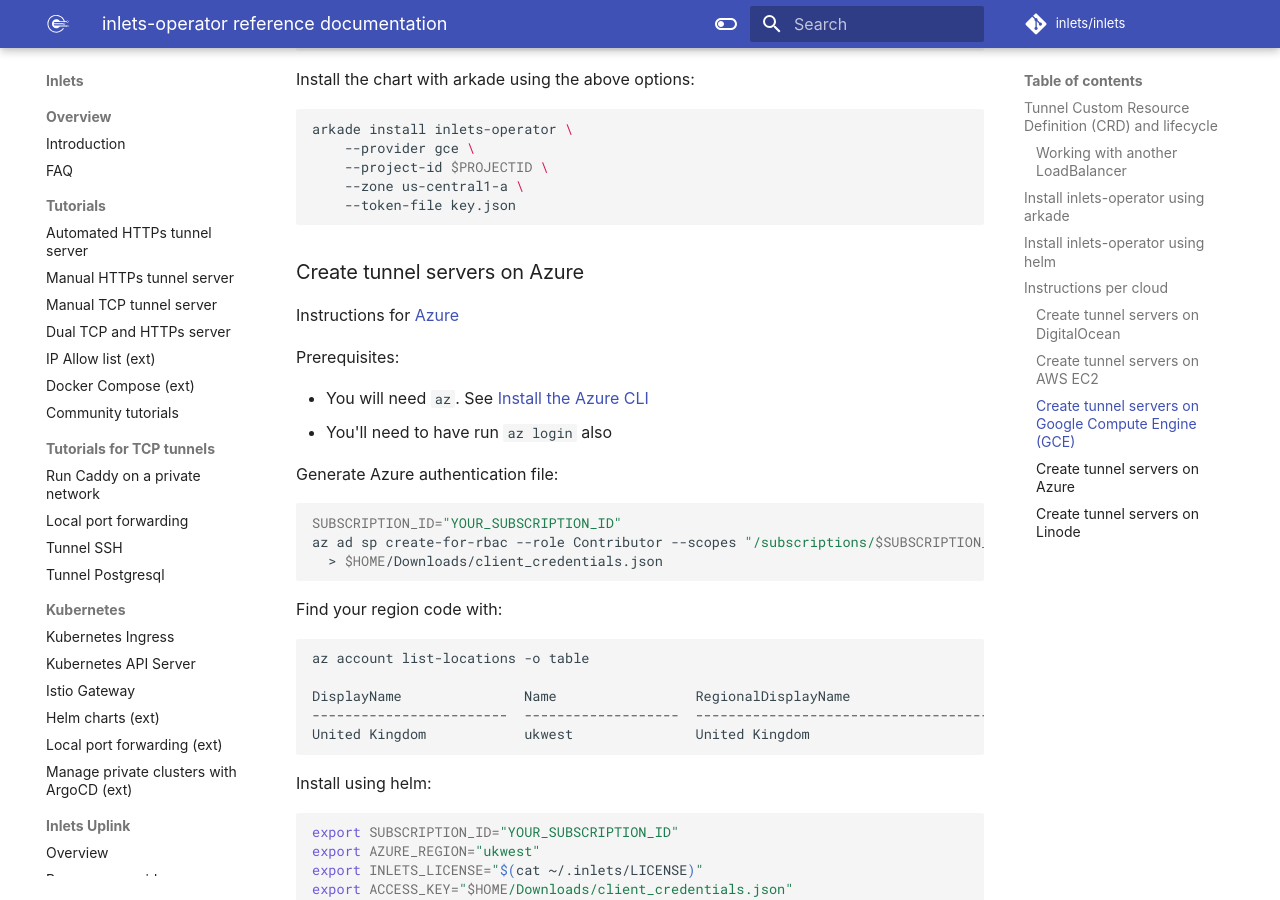
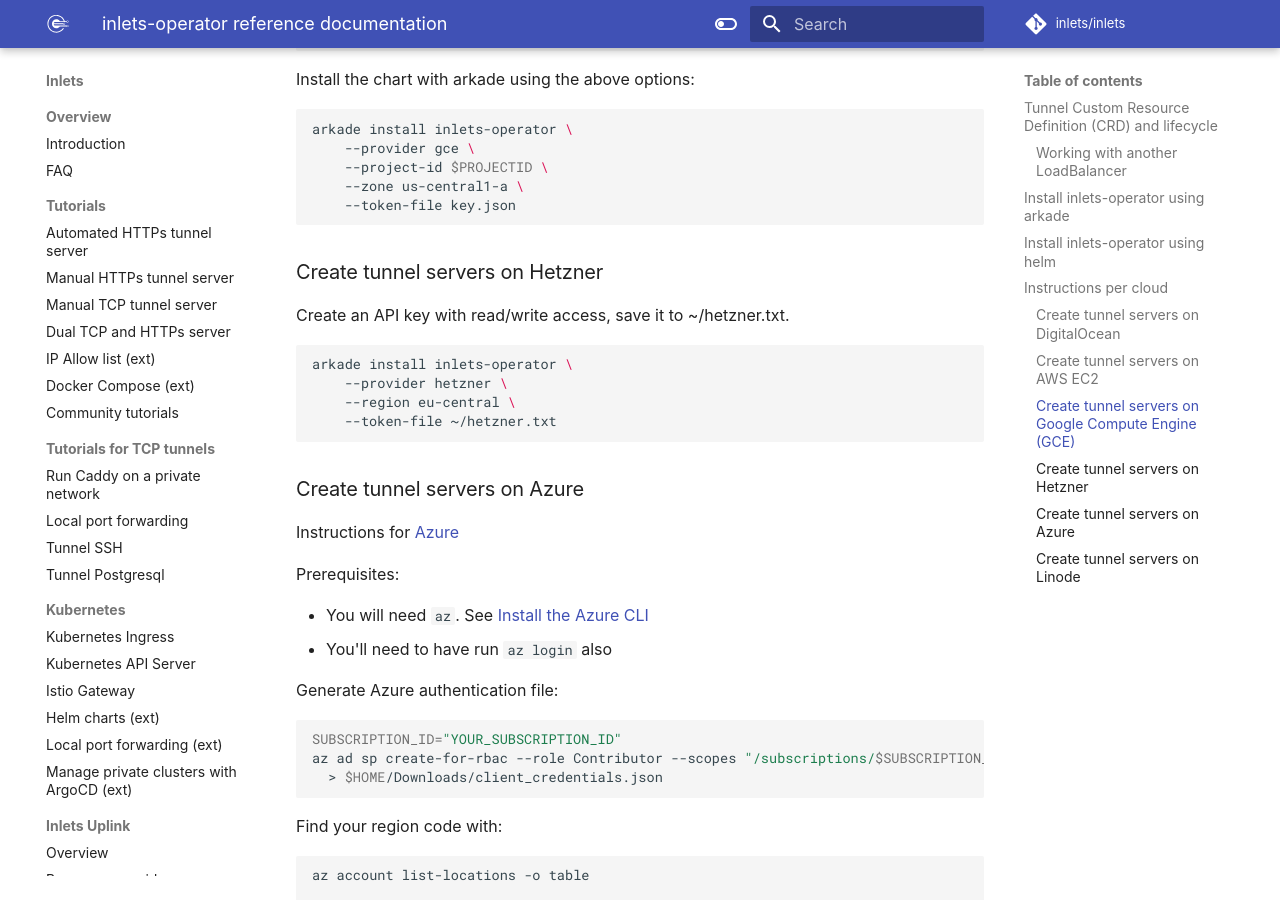
Before and after one commit to inlets/docs.inlets.dev, an MkDocs documentation site: the page built from docs/reference/inlets-operator.md, in a window 1280 px wide and 900 px high, scrolled down 5747 px. Built offline with MkDocs 1.6.1 and Material for MkDocs 9.7.7, drawn with Linux system fonts in a browser that asks for light colours; some web fonts are replaced.

Commit message:
Add note on Hetzner for inlets-operator
Signed-off-by: Alex Ellis (OpenFaaS Ltd) <alexellis2@gmail.com>

````diff
--- a/docs/reference/inlets-operator.md
+++ b/docs/reference/inlets-operator.md
@@ -13,7 +13,7 @@
 
 You can install the inlets-operator's Helm chart using a single command with [arkade](https://arkade.dev/). arkade is an open-source Kubernetes marketplace and easy to use. Helm involves more commands, and is preferred by power users.
 
-> You can [subscribe to inlets for personal or commercial use via Gumroad](https://inlets.dev/blog/2021/07/27/monthly-subscription.html)
+> You can [subscribe to inlets for personal or commercial use via Gumroad](https://inlets.dev/pricing)
 
 ## Tunnel Custom Resource Definition (CRD) and lifecycle
 
@@ -269,6 +269,17 @@
     --token-file key.json
 ```
 
+### Create tunnel servers on Hetzner
+
+Create an API key with read/write access, save it to ~/hetzner.txt.
+
+```bash
+arkade install inlets-operator \
+    --provider hetzner \
+    --region eu-central \
+    --token-file ~/hetzner.txt
+```
+
 ### Create tunnel servers on Azure
 
 Instructions for [Azure](https://azure.com)
````
